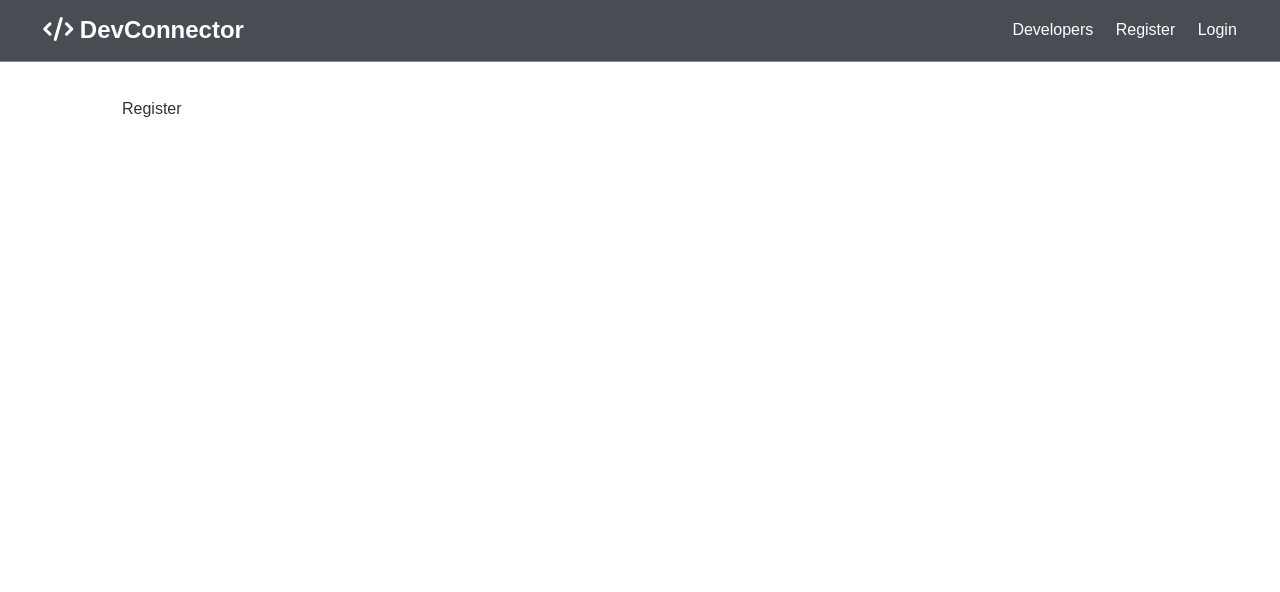
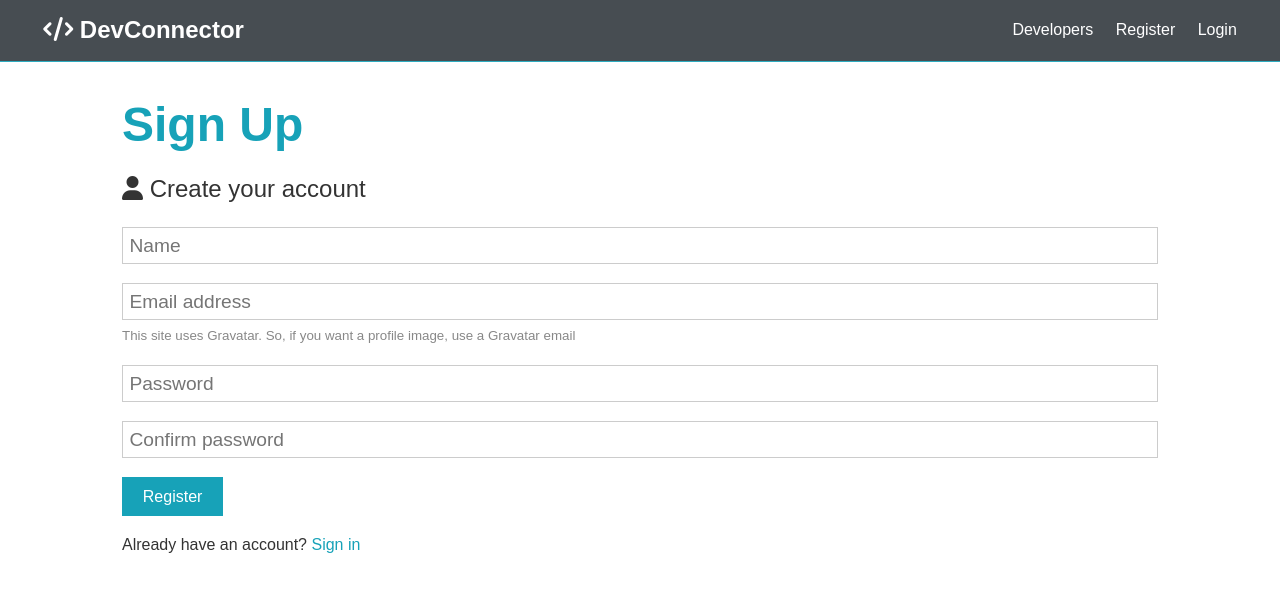
Before and after one commit to johannydls/devconnector, a React (Create React App) app in the folder client/: page /register in a window 1280 px wide. Shown: the top 592 px of the page. Built offline with nearby package versions, Linux system fonts and the light colour scheme.

Commit message:
Formulário de registro de usuário e useState

```diff
--- a/client/src/components/auth/Register.js
+++ b/client/src/components/auth/Register.js
@@ -1,9 +1,59 @@
-import React from 'react'
+import React, { Fragment, useState } from 'react'
+import { Link } from 'react-router-dom';
 
 export const Register = () => {
+
+  const [formData, setFormData] = useState({
+    name: '',
+    email: '',
+    password: '',
+    password2: ''
+  });
+
+  const { name, email, password, password2 } = formData;
+
+  const onChange = e => setFormData({ ...formData, [e.target.name]: e.target.value });
+
+  const onSubmit = e => {
+    e.preventDefault();
+    if (password !== password2) {
+      console.log('Passwords do not match');
+    } else {
+      console.log(formData);
+    }
+  }
+
   return (
-    <div>
-      Register
-    </div>
+    <Fragment>
+      <h1 className="large text-primary">Sign Up</h1>
+      <p className="lead">
+        <i className="fas fa-user"></i> Create your account
+      </p>
+      <form className="form" onSubmit={ e => onSubmit(e) }>
+        <div className="form-group">
+          <input type="text" placeholder="Name" name="name" required
+                 value={ name } onChange={ e => onChange(e) } />
+        </div>
+        <div className="form-group">
+          <input type="email" name="email" placeholder="Email address" required
+                 value={ email } onChange={ e => onChange(e) } />
+          <small className="form-text">
+            This site uses Gravatar. So, if you want a profile image, use a Gravatar email
+          </small>
+        </div>
+        <div className="form-group">
+          <input type="password" name="password" placeholder="Password" minLength="6" required
+                 value={ password } onChange={ e => onChange(e) } />
+        </div>
+        <div className="form-group">
+          <input type="password" name="password2" placeholder="Confirm password" minLength="6" required
+                 value={ password2 } onChange={ e => onChange(e) } />
+        </div>
+        <input className="btn btn-primary" type="submit" value="Register" />
+      </form>
+      <p className="my-1">
+        Already have an account? <Link to="/login">Sign in</Link>
+      </p>
+    </Fragment>
   )
 }
```
